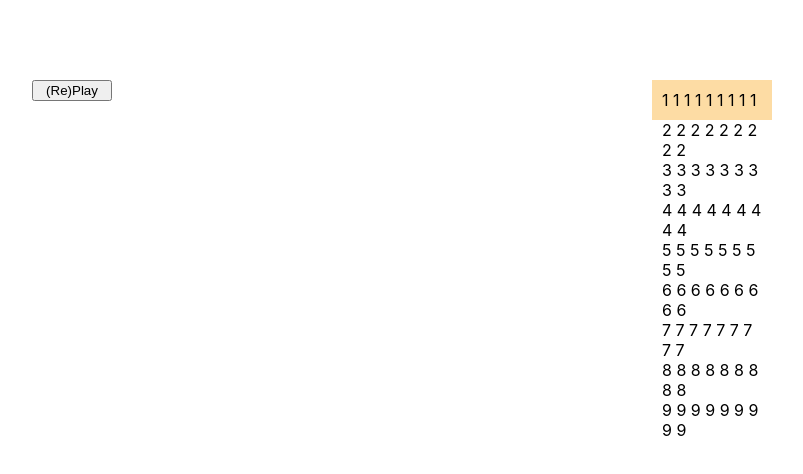
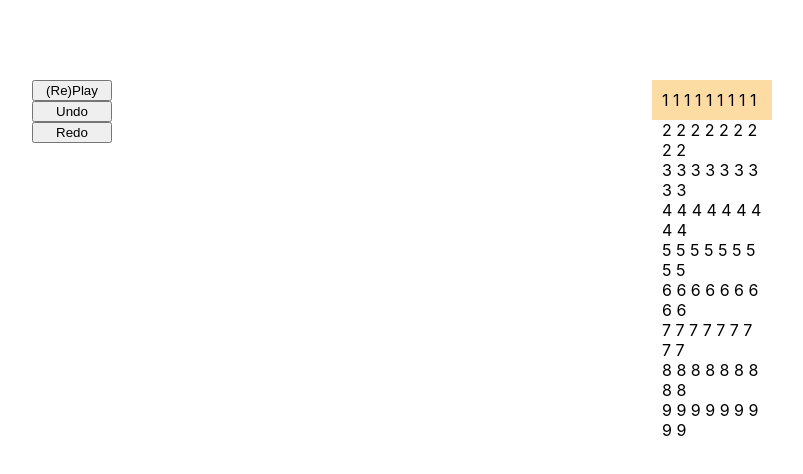
Before and after one commit to yiyizym/sudoku, a React (Create React App) app: page / in a window 1280 px wide. Shown: the top 474 px of the page, without its empty margins (238-1041 px from the left). Built offline with nearby package versions, Linux system fonts and the light colour scheme; no server answers.

Commit message:
feat(op): undo and redo

```diff
--- a/src/App.tsx
+++ b/src/App.tsx
@@ -14,6 +14,8 @@ interface AppState {
   solved: ValueType;
   gameKey: number;
   markedDigits: ValueType;
+  historyStack: string[];
+  historyIndex: number;
 }
 
 class App extends React.Component<{},AppState>{
@@ -24,7 +26,9 @@ class App extends React.Component<{},AppState>{
     currentValues: {},
     solved: {},
     markedDigits: {},
-    gameKey: 0
+    gameKey: 0,
+    historyStack: [],
+    historyIndex: 0
   }
 
 
@@ -49,8 +53,48 @@ class App extends React.Component<{},AppState>{
 
   private checkAndSetDigit = (id: string): void => {
     console.log('choose id: ', id); // id is something like C6
+    this.replaceOrPushStack(id);
     this.updateValues(id)
   }
+
+  private replaceOrPushStack = (id: string): void => {
+    if (this.state.historyIndex < this.state.historyStack.length) {
+        // should drop the values equal or greater than index
+        const newStack = this.state.historyStack.slice(0, this.state.historyIndex);
+        newStack.push(id + '_' + this.state.digitChosen)
+        this.setState({ historyStack: newStack, historyIndex: newStack.length })
+    } else {
+        const newStack = [...this.state.historyStack, id + '_' + this.state.digitChosen];
+        this.setState({ historyStack: newStack, historyIndex: newStack.length })
+        // just push the values
+    }
+  }
+
+
+  private toStackTop = (): void => {
+    if (this.state.historyIndex < this.state.historyStack.length) {
+        // set the grid by the stack values
+        const value = this.state.historyStack[this.state.historyIndex];
+        const [id, digit] = value.split('_');
+        const newValues = {
+            ...this.state.currentValues,
+            [id]: [digit]
+        }
+        this.setState({ historyIndex: this.state.historyIndex + 1, currentValues: newValues })
+    }
+  }
+
+    private toStackBottom = (): void => {
+        if (this.state.historyIndex > 0) {
+            const value = this.state.historyStack[this.state.historyIndex-1];
+            const [id, ] = value.split('_');
+            const newValues = {
+                ...this.state.currentValues,
+                [id]: ["1", "2", "3", "4", "5", "6", "7", "8", "9"]
+            }
+            this.setState({ historyIndex: this.state.historyIndex - 1, currentValues: newValues })
+        }
+    }
 
   private updateMarked = (id: string, newMarkedDigits: string[]): void => {
     const newDigits = {
@@ -168,6 +212,8 @@ private generateGrid = (initialString: string) => {
       >
         <GamePanel
           initGame={this.initGame}
+          undo={this.toStackBottom}
+          redo={this.toStackTop}
         />
         <Grid
           key={gameKey}
--- a/src/components/gamePanel/index.tsx
+++ b/src/components/gamePanel/index.tsx
@@ -2,11 +2,13 @@ import React from 'react';
 
 interface GamePanelProps {
   initGame: () => void;
+    undo: () => void;
+  redo: () => void;
 }
 
 class GamePanel extends React.PureComponent<GamePanelProps> {
   public render = (): JSX.Element => {
-    const { initGame } = this.props;
+    const { initGame, undo, redo } = this.props;
     return (<div
       style={{
         display: 'flex',
@@ -15,6 +17,8 @@ class GamePanel extends React.PureComponent<GamePanelProps> {
       }}
     >
       <button onClick={initGame}>(Re)Play</button>
+      <button onClick={undo}>Undo</button>
+      <button onClick={redo}>Redo</button>
     </div>)
   }
 }
```
